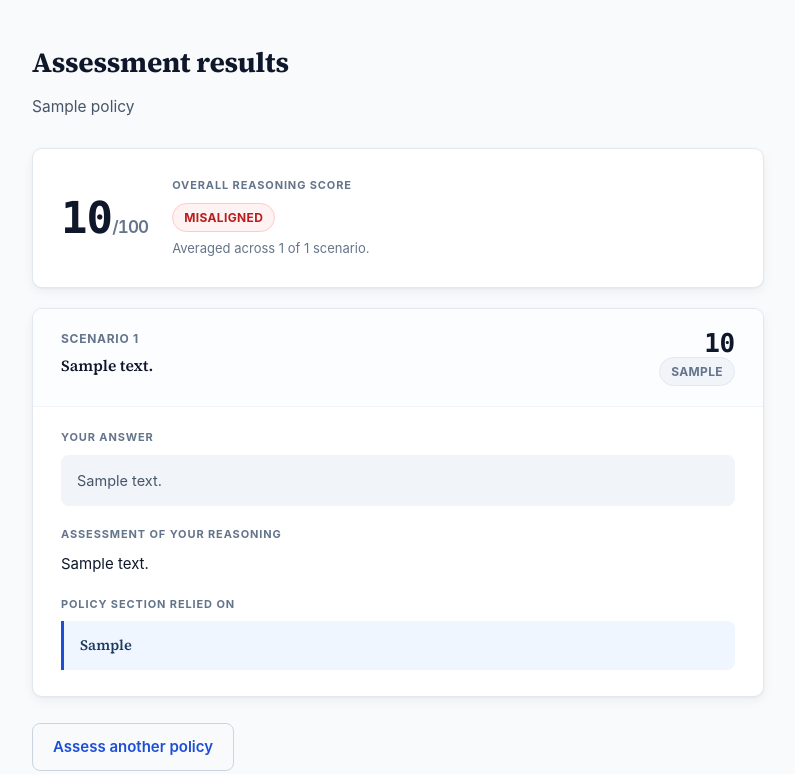
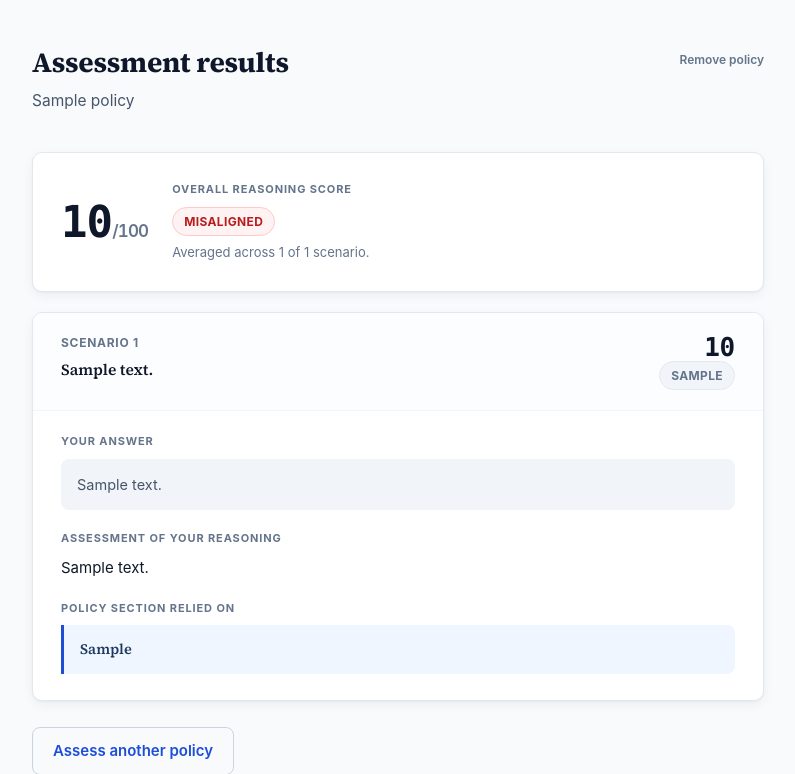
Before and after one commit to dilanthap/Dilantha_Perera_TAI_Assessment, a FastAPI app: page /policy/1/results in a window 1280 px wide. Shown: the part 127-901 px from the top of the page, without its empty margins (242-1037 px from the left). Run offline with FastAPI, Linux system fonts and the light colour scheme; tables that the repository leaves empty hold one stand-in row (values such as "Sample post"); some libraries are stand-ins or nearby versions.

Commit message:
Use the filename as a fallback title, and add delete for policies too
Two related gaps, both found by actual use:

- Uploading a FILE (as opposed to pasting text) with no title typed fell
  straight through to a generic "Untitled document" / "Untitled
  AI-Usage Policy" — even though the filename itself is real,
  user-supplied information being thrown away for no reason. Both
  upload routes now derive a title from the filename when one wasn't
  typed ("acme_ai_policy.md" -> "acme ai policy"). New app/text_utils.py
  holds the one shared helper — a plain module rather than importing
  between the two routers, since main.py already imports library.py to
  mount its router and the reverse would be circular.
- The library had a delete button (added last session); the assessment
  side had none — no way to remove an uploaded policy short of wiping
  the whole database. Added POST /policy/{id}/delete, cascading to its
  scenarios and responses the same way library documents cascade to
  their chunks. Surfaced as a "Remove policy" control on both the quiz
  and results pages (confirm() before submitting, matching the
  library's pattern), sharing the same .btn-remove styling.

Verified live: filename-derived titles on both upload routes, pasted
text with no title still falls back to the generic default (unchanged),
policy delete cascades scenarios to zero, 404s cleanly on a
already-deleted or nonexistent id, and both templates render the new
control.

Co-Authored-By: Claude Opus 5 <noreply@anthropic.com>

```diff
--- a/app/library.py
+++ b/app/library.py
@@ -21,6 +21,7 @@ from app.database import get_db
 from app.models import LibraryDocument
 from app.rag import answer_library_question, ingest_document
 from app.templating import templates
+from app.text_utils import title_from_filename
 
 router = APIRouter()
 
@@ -65,6 +66,7 @@ async def upload_document(
 ):
     """Chunk and embed one document into the library."""
     text = (document_text or "").strip()
+    fallback_title = "Untitled document"
 
     if document_file is not None and document_file.filename:
         suffix = Path(document_file.filename).suffix.lower()
@@ -85,6 +87,7 @@ async def upload_document(
                 "That file isn't readable as UTF-8 text. Upload a plain .txt "
                 "or .md file, or paste the text directly.",
             )
+        fallback_title = title_from_filename(document_file.filename, fallback_title)
 
     if not text:
         return _error(
@@ -98,7 +101,7 @@ async def upload_document(
             "That document looks too short to be useful in the library.",
         )
 
-    clean_title = (title or "").strip() or "Untitled document"
+    clean_title = (title or "").strip() or fallback_title
 
     try:
         ingest_document(db, title=clean_title[:255], raw_text=text)
--- a/app/main.py
+++ b/app/main.py
@@ -28,6 +28,7 @@ from app.library import router as library_router
 from app.models import Policy, Response as ResponseModel, Scenario
 from app.scoring import score_answer
 from app.templating import templates
+from app.text_utils import title_from_filename
 
 PROJECT_ROOT = Path(__file__).resolve().parent.parent
 SAMPLE_POLICY_PATH = PROJECT_ROOT / "samples" / "northwind_ai_policy.md"
@@ -160,6 +161,7 @@ async def upload_policy(
 ):
     """Store the policy, generate scenarios, and send the user into the quiz."""
     text = (policy_text or "").strip()
+    fallback_title = "Untitled AI-Usage Policy"
 
     # An uploaded file wins over the textarea if both are supplied.
     if policy_file is not None and policy_file.filename:
@@ -174,6 +176,7 @@ async def upload_policy(
             text = _extract_upload_text(policy_file, raw)
         except ValueError as exc:
             return _error(request, str(exc))
+        fallback_title = title_from_filename(policy_file.filename, fallback_title)
 
     if not text:
         return _error(
@@ -189,7 +192,7 @@ async def upload_policy(
             "Please provide the full policy document.",
         )
 
-    clean_title = (title or "").strip() or "Untitled AI-Usage Policy"
+    clean_title = (title or "").strip() or fallback_title
 
     policy = Policy(title=clean_title[:255], raw_text=text)
     db.add(policy)
@@ -294,6 +297,24 @@ def submit_answer(
     return RedirectResponse(url=f"/policy/{policy_id}/quiz?n={n + 1}", status_code=303)
 
 
+@app.post("/policy/{policy_id}/delete")
+def delete_policy(request: Request, policy_id: int, db: Session = Depends(get_db)):
+    """Remove a policy and everything generated from it.
+
+    Cascades to its Scenarios and their Responses via the ORM relationships
+    in models.py (cascade="all, delete-orphan"), the same pattern used for
+    the library's delete_document in app/library.py.
+    """
+    policy = _get_policy_or_none(db, policy_id)
+    if policy is None:
+        return _error(request, "That policy could not be found.", status_code=404)
+
+    db.delete(policy)
+    db.commit()
+
+    return RedirectResponse(url="/", status_code=303)
+
+
 @app.get("/policy/{policy_id}/results", response_class=HTMLResponse)
 def results(request: Request, policy_id: int, db: Session = Depends(get_db)):
     """Per-scenario assessment plus an overall reasoning score."""
--- a/static/style.css
+++ b/static/style.css
@@ -159,6 +159,21 @@ h2 {
   letter-spacing: -0.01em;
   margin: 0 0 10px;
 }
+
+/* Page title + a destructive action (e.g. "Remove policy") on one row.
+   Used on quiz.html and results.html — see .btn-remove, shared with the
+   library's per-document delete control. */
+.page-head {
+  display: flex;
+  justify-content: space-between;
+  align-items: flex-start;
+  gap: 16px;
+  flex-wrap: wrap;
+  margin-bottom: 10px;
+}
+
+.page-head h2 { margin-bottom: 4px; }
+.page-head form { margin: 6px 0 0; flex-shrink: 0; }
 
 .lede {
   color: var(--ink-soft);
--- a/templates/results.html
+++ b/templates/results.html
@@ -10,8 +10,16 @@
 {% block title %}Results — {{ policy.title }}{% endblock %}
 
 {% block content %}
-<h2>Assessment results</h2>
-<p class="lede">{{ policy.title }}</p>
+<div class="page-head">
+  <div>
+    <h2>Assessment results</h2>
+    <p class="lede">{{ policy.title }}</p>
+  </div>
+  <form action="/policy/{{ policy.id }}/delete" method="post"
+        onsubmit="return confirm('Remove this policy? This deletes all its scenarios and your answers, and cannot be undone.');">
+    <button type="submit" class="btn-remove">Remove policy</button>
+  </form>
+</div>
 
 <div class="card">
   {% if overall is not none %}
```
Also changed, not shown: app/text_utils.py (added, +21 -0 lines), templates/quiz.html (+7 -1 lines).
